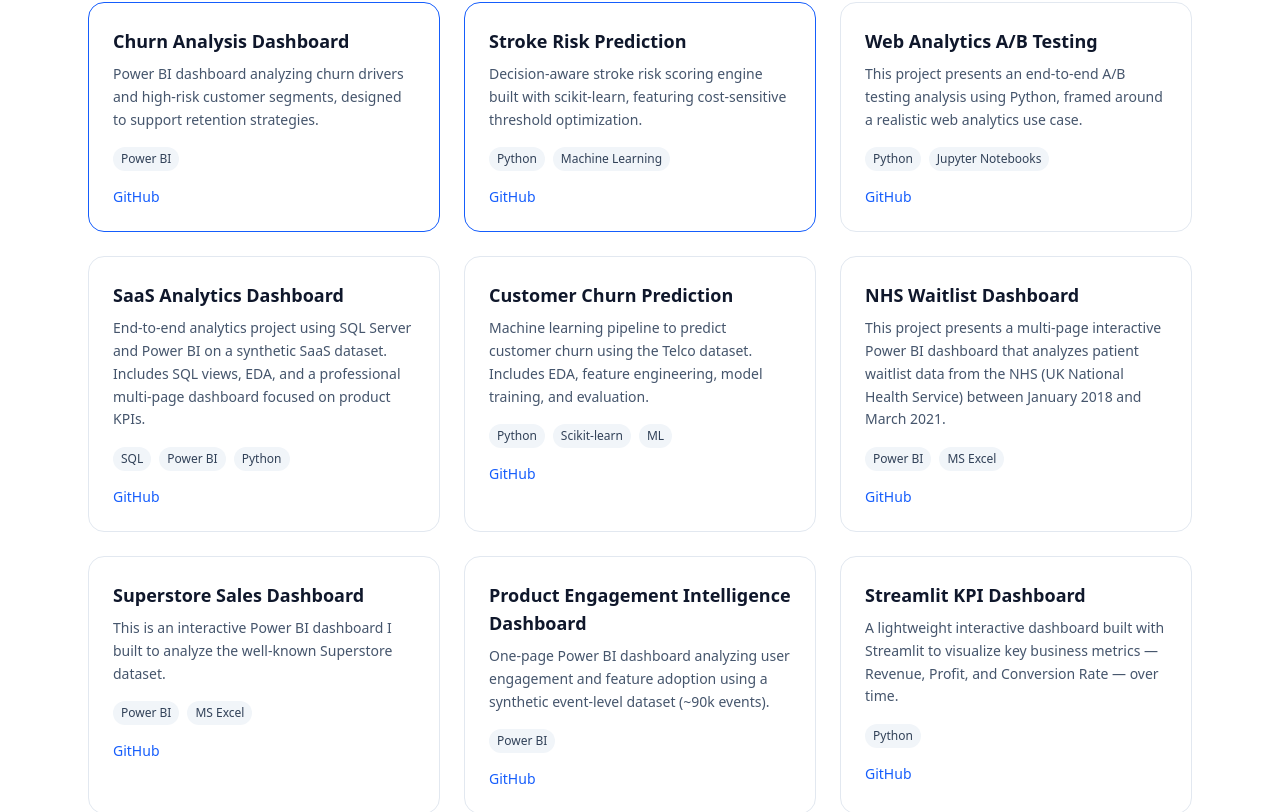
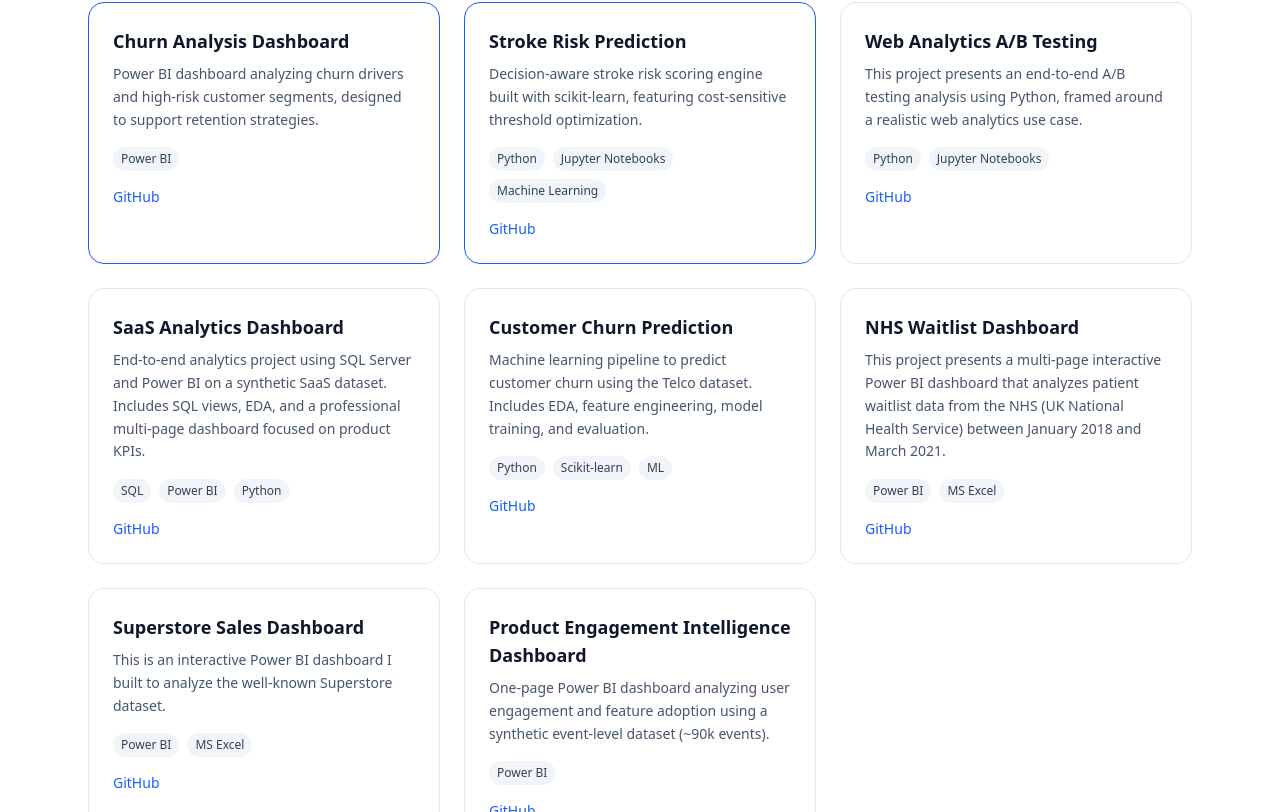
Before and after one commit to nachospreafico/data-portfolio, a React (Vite) app: page / in a window 1280 px wide. Shown: the part 2308-3120 px from the top of the page. Built offline with nearby package versions, Linux system fonts and the light colour scheme.

Commit message:
added favicon and removed some projects

```diff
--- a/index.html
+++ b/index.html
@@ -1,11 +1,11 @@
-<!DOCTYPE html>
+<!doctype html>
 <html lang="en">
   <head>
     <meta charset="UTF-8" />
     <link
       rel="icon"
-      type="image/svg+xml"
-      href="https://media.licdn.com/dms/image/v2/D4E03AQFQR8vCNY7xjw/profile-displayphoto-crop_800_800/B4EZtBgXgoGkAI-/0/1766330563517?e=1769040000&v=beta&t=6uJ0V3vP4AeoccvMM7WC8OIHF8YKS1hXkNfBjoeb-ks"
+      type="image/svg+png"
+      href="/src/assets/profile-picture.png"
     />
     <meta name="viewport" content="width=device-width, initial-scale=1.0" />
     <title>Ignacio Spreafico | Data & Business Analyst</title>
--- a/src/components/projectsData.js
+++ b/src/components/projectsData.js
@@ -44,7 +44,7 @@ export const projectsData = [
     title: "Stroke Risk Prediction",
     description:
       "Decision-aware stroke risk scoring engine built with scikit-learn, featuring cost-sensitive threshold optimization.",
-    tech: ["Python", "Machine Learning"],
+    tech: ["Python", "Jupyter Notebooks", "Machine Learning"],
     links: {
       github: "https://github.com/nachospreafico/stroke-risk-prediction",
     },
@@ -113,6 +113,7 @@ export const projectsData = [
     },
     featured: false,
   },
+  /*
   {
     title: "Streamlit KPI Dashboard",
     description:
@@ -132,5 +133,7 @@ export const projectsData = [
       github: "https://github.com/nachospreafico/ab-test-playground",
     },
     featured: false,
-  },
+  }
+  */
+  ,
 ];
```
